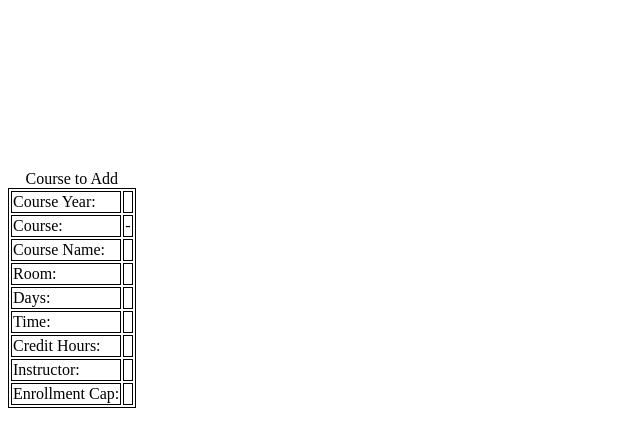
After one commit to Roachbones/web-design-project, a PHP site: page /add_course_display.php in a window 1280 px wide. The commit adds this page. Shown: the top 447 px of the page, without its empty margins (0-640 px from the left). Run offline with PHP 8.4, Linux system fonts and the light colour scheme; data that the repository does not hold is empty.

Commit message:
display for add course

```diff
--- a/add_course.php
+++ b/add_course.php
@@ -18,7 +18,7 @@
         <h1>Add a Boring Course</h1>
     </header>
     <main>
-        <form>
+        <form action = "add_course_display.php" method="post">
             <div class="two_column">
                 <label for="semester">semester</label>
                 <select name="semester" id="semester">
--- /dev/null
+++ b/add_course_display.php
@@ -0,0 +1,81 @@
+<!DOCTYPE html>
+<html lang="en">
+<head>
+<title>Display Add Course</title>
+<meta charset="utf-8">
+<style type="text/css">
+th, td, table{border: thin solid black;}
+</style>
+
+</head>
+<body>
+<?php
+
+//assign values of all form inputs to variables
+$courseYear = $_POST["course_year"];
+$coursePrefix = $_POST["course_prefix"];
+$courseNumber = $_POST["course_number"];
+$courseSection = $_POST["course_section"];
+$course = $coursePrefix." ".$courseNumber."-".$courseSection;
+$courseName = $_POST["course_name"];
+$room = $_POST["room"];
+$days = $_POST["days"];
+if ($days == "Monday, Wednesday, Friday")
+    $time = $_POST["time1"];
+elseif ($days == "Tuesday, Thursday")
+    $time = $_POST["time2"];
+else
+    $time = $_POST["time3"];
+
+$creditHours = $_POST["credit_hours"];
+$instructorFirstName = $_POST["instructor_first_name"];
+$instructorLastName = $_POST["instructor_last_name"];
+$instructor = $instructorFirstName." ".$instructorLastName;
+$enrollmentCap = $_POST["enrollment_cap"];
+
+//check if the non required fields exist or not
+if ($courseName = "")
+    $courseName = "N/A";
+if ($room = "")
+    $name = "N/A";
+?>
+<table>
+    <caption>Course to Add<caption>
+    <tr>
+        <td>Course Year: </td><td> <?php print "$courseYear";?> </td>
+    </tr><br>
+
+    <tr>
+        <td>Course: </td><td> <?php print "$course";?> </td>
+    </tr><br>
+
+    <tr>
+        <td>Course Name: </td><td> <?php print "$courseName";?> </td>
+    </tr><br>
+
+    <tr>
+        <td>Room: </td> <td> <?php print "$room"; ?> </td>
+    </tr><br>
+
+    <tr>
+        <td>Days: </td><td> <?php print "$days"; ?> </td>
+    </tr><br>
+
+    <tr>
+        <td>Time: </td><td> <?php print "$time"; ?> </td>
+    </tr><br>
+    <tr>
+        <td>Credit Hours: </td> <td> <?php print "$creditHours"; ?> </td>
+    </tr><br>
+
+    <tr>
+        <td>Instructor: </td> <td> <?php print "$instructor"; ?> </td>
+    </tr><br>
+
+    <tr>
+        <td>Enrollment Cap: </td> <td> <?php print "$enrollmentCap"; ?> </td>
+    </tr><br>
+</table>
+
+</body>
+</html>
```
